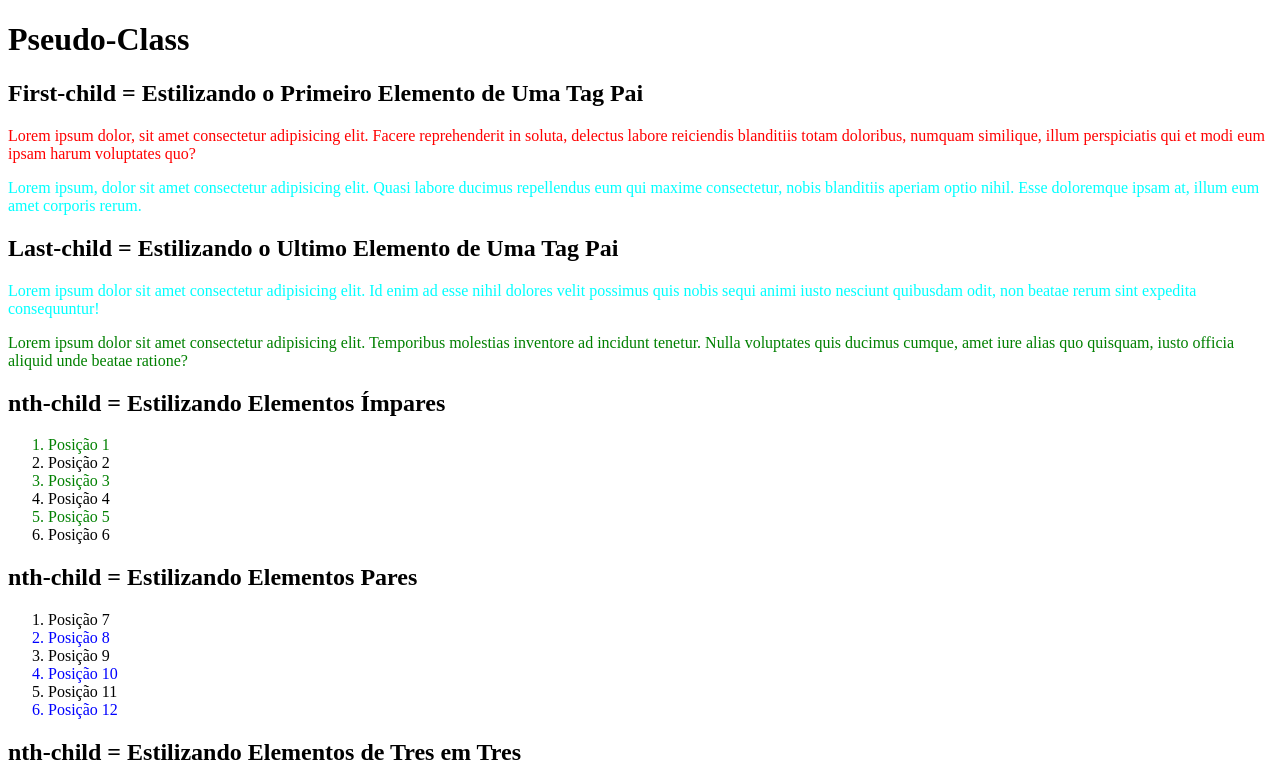
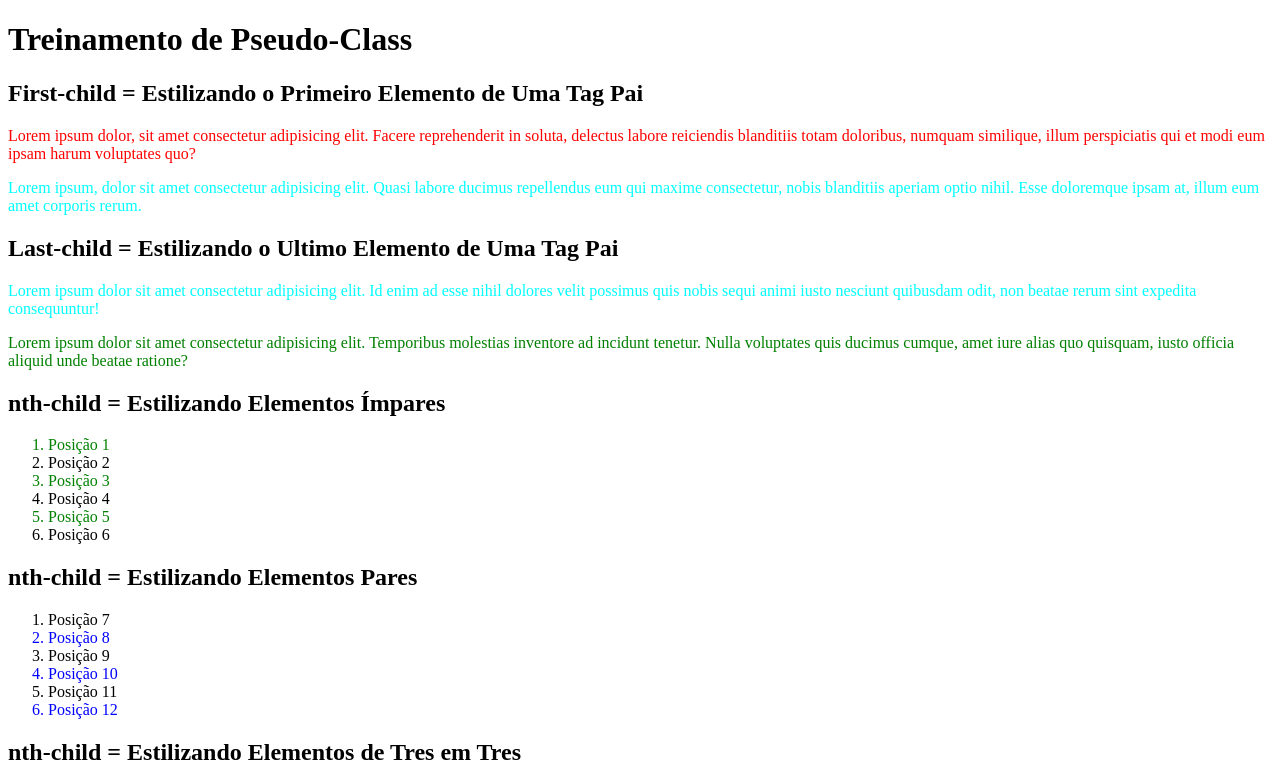
Before and after one commit to Evandro141/Treino-Pseudo-class, a plain HTML site: page index.html in a window 1280 px wide. Shown: the top 783 px of the page. Drawn offline with Linux system fonts and the light colour scheme.

Commit message:
Titulo da aula Modificado

```diff
--- a/index.html
+++ b/index.html
@@ -7,7 +7,7 @@
     <title>Treino Pseudo-class</title>
 </head>
 <body>
-    <h1>Pseudo-Class</h1>
+    <h1>Treinamento de Pseudo-Class</h1>
 
     <h2>First-child = Estilizando o Primeiro Elemento de Uma Tag Pai</h2>
     <div>
```
